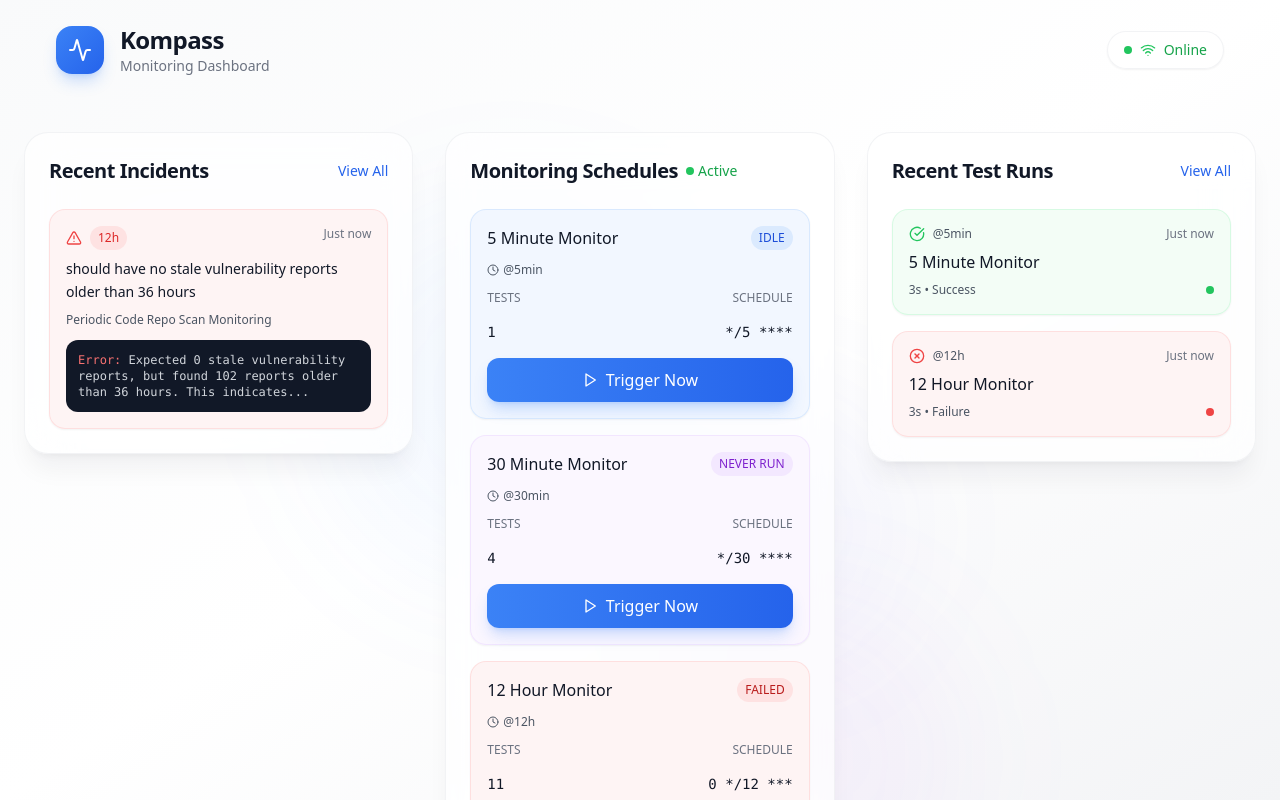
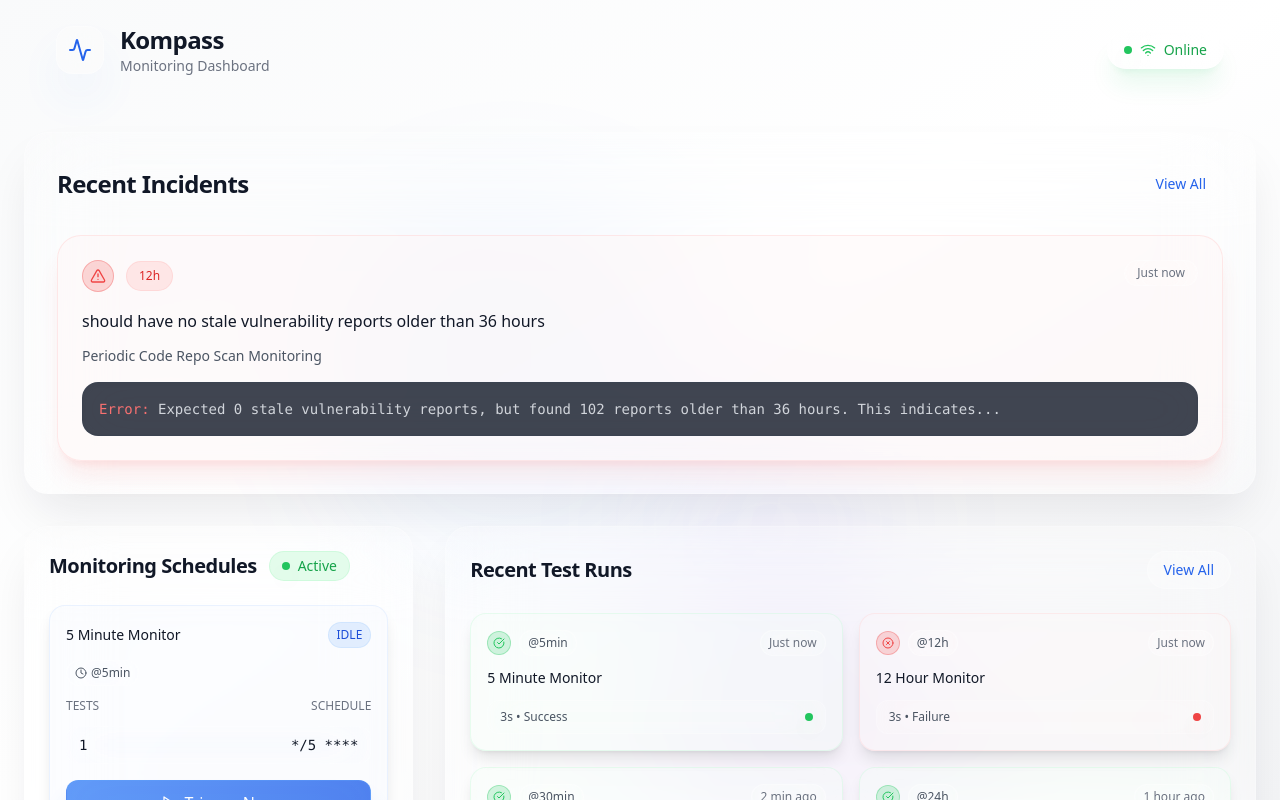
Before and after one commit to AmirTru/liquid-status-glow-design, a React (Vite) app: page / in a window 1280 px wide. Shown: the top 800 px of the page. Built offline with nearby package versions, Linux system fonts and the light colour scheme.

Commit message:
Refactor: Implement glass elements and grid
Integrate glass-like elements and update the layout to use a new grid structure. Recent Incidents will take the top space, while Monitoring Schedules and Recent Test Runs will occupy the bottom row, split 1/3 and 2/3 respectively.

```diff
--- a/src/components/Header.tsx
+++ b/src/components/Header.tsx
@@ -8,8 +8,8 @@ const Header = () => {
       <div className="container mx-auto">
         <div className="flex items-center justify-between">
           <div className="flex items-center space-x-4">
-            <div className="w-12 h-12 bg-gradient-to-br from-blue-500 to-blue-600 rounded-2xl flex items-center justify-center shadow-lg shadow-blue-500/25">
-              <Activity className="w-6 h-6 text-white" />
+            <div className="w-12 h-12 bg-white/20 backdrop-blur-xl border border-white/30 rounded-2xl flex items-center justify-center shadow-2xl shadow-blue-500/20">
+              <Activity className="w-6 h-6 text-blue-600" />
             </div>
             <div>
               <h1 className="text-2xl font-semibold text-gray-900 tracking-tight">Kompass</h1>
@@ -17,8 +17,8 @@ const Header = () => {
             </div>
           </div>
 
-          <div className="flex items-center space-x-2 bg-white/80 backdrop-blur-xl border border-gray-200/50 rounded-full px-4 py-2 shadow-sm">
-            <div className="w-2 h-2 bg-green-500 rounded-full"></div>
+          <div className="flex items-center space-x-2 bg-white/30 backdrop-blur-xl border border-white/40 rounded-full px-4 py-2 shadow-xl shadow-green-500/10">
+            <div className="w-2 h-2 bg-green-500 rounded-full shadow-lg shadow-green-500/50"></div>
             <Wifi className="w-4 h-4 text-green-500" />
             <span className="text-green-600 text-sm font-medium">Online</span>
           </div>
--- a/src/components/MonitoringSchedules.tsx
+++ b/src/components/MonitoringSchedules.tsx
@@ -35,29 +35,29 @@ const MonitoringSchedules = () => {
 
   const getStatusColor = (status: string) => {
     switch (status) {
-      case 'IDLE': return 'bg-blue-50/80 border-blue-200/50';
-      case 'NEVER RUN': return 'bg-purple-50/80 border-purple-200/50';
-      case 'FAILED': return 'bg-red-50/80 border-red-200/50';
-      default: return 'bg-gray-50/80 border-gray-200/50';
+      case 'IDLE': return 'bg-blue-50/20 border-blue-200/30';
+      case 'NEVER RUN': return 'bg-purple-50/20 border-purple-200/30';
+      case 'FAILED': return 'bg-red-50/20 border-red-200/30';
+      default: return 'bg-gray-50/20 border-gray-200/30';
     }
   };
 
   const getStatusBadgeColor = (status: string) => {
     switch (status) {
-      case 'IDLE': return 'bg-blue-100 text-blue-700';
-      case 'NEVER RUN': return 'bg-purple-100 text-purple-700';
-      case 'FAILED': return 'bg-red-100 text-red-700';
-      default: return 'bg-gray-100 text-gray-700';
+      case 'IDLE': return 'bg-blue-100/80 text-blue-700 border-blue-200/50';
+      case 'NEVER RUN': return 'bg-purple-100/80 text-purple-700 border-purple-200/50';
+      case 'FAILED': return 'bg-red-100/80 text-red-700 border-red-200/50';
+      default: return 'bg-gray-100/80 text-gray-700 border-gray-200/50';
     }
   };
 
   return (
-    <div className="bg-white/70 backdrop-blur-xl border border-gray-200/50 rounded-3xl p-6 shadow-xl shadow-gray-900/5 hover:shadow-2xl hover:shadow-gray-900/10 transition-all duration-500">
+    <div className="bg-white/10 backdrop-blur-2xl border border-white/20 rounded-3xl p-6 shadow-2xl shadow-gray-900/10 hover:shadow-3xl hover:shadow-gray-900/15 transition-all duration-700 hover:bg-white/15">
       <div className="flex items-center justify-between mb-6">
-        <div className="flex items-center space-x-2">
+        <div className="flex items-center space-x-3">
           <h2 className="text-xl font-semibold text-gray-900 tracking-tight">Monitoring Schedules</h2>
-          <div className="flex items-center space-x-1">
-            <div className="w-2 h-2 bg-green-500 rounded-full"></div>
+          <div className="flex items-center space-x-2 bg-green-100/80 backdrop-blur-xl px-3 py-1 rounded-full border border-green-200/50">
+            <div className="w-2 h-2 bg-green-500 rounded-full shadow-lg shadow-green-500/50"></div>
             <span className="text-green-600 text-sm font-medium">Active</span>
           </div>
         </div>
@@ -67,33 +67,33 @@ const MonitoringSchedules = () => {
         {schedules.map((schedule, index) => (
           <div
             key={index}
-            className={`${getStatusColor(schedule.status)} backdrop-blur-sm border rounded-2xl p-4 hover:scale-105 transition-all duration-300 shadow-sm`}
+            className={`${getStatusColor(schedule.status)} backdrop-blur-xl border rounded-2xl p-4 hover:scale-[1.02] transition-all duration-500 shadow-lg hover:shadow-xl`}
           >
             <div className="flex items-center justify-between mb-3">
-              <h3 className="text-gray-900 font-medium">{schedule.name}</h3>
-              <span className={`text-xs px-2 py-1 rounded-full font-medium ${getStatusBadgeColor(schedule.status)}`}>
+              <h3 className="text-gray-900 font-medium text-sm">{schedule.name}</h3>
+              <span className={`text-xs px-2 py-1 rounded-full font-medium backdrop-blur-xl border ${getStatusBadgeColor(schedule.status)}`}>
                 {schedule.status}
               </span>
             </div>
 
             <div className="flex items-center space-x-4 text-xs text-gray-600 mb-3 font-medium">
-              <span className="flex items-center space-x-1">
+              <span className="flex items-center space-x-1 bg-white/20 backdrop-blur-xl px-2 py-1 rounded-full border border-white/30">
                 <Clock className="w-3 h-3" />
                 <span>{schedule.interval}</span>
               </span>
             </div>
 
-            <div className="flex items-center justify-between text-xs text-gray-500 mb-4 font-medium">
+            <div className="flex items-center justify-between text-xs text-gray-500 mb-3 font-medium">
               <span>TESTS</span>
               <span>SCHEDULE</span>
             </div>
 
-            <div className="flex items-center justify-between text-sm text-gray-900 mb-4 font-mono">
+            <div className="flex items-center justify-between text-sm text-gray-900 mb-4 font-mono bg-white/10 backdrop-blur-xl px-3 py-2 rounded-xl border border-white/20">
               <span>{schedule.tests}</span>
               <span>{schedule.schedule}</span>
             </div>
 
-            <button className="w-full bg-gradient-to-r from-blue-500 to-blue-600 hover:from-blue-600 hover:to-blue-700 text-white font-medium py-2.5 px-4 rounded-xl transition-all duration-300 shadow-lg shadow-blue-500/25 hover:shadow-blue-500/40 flex items-center justify-center space-x-2">
+            <button className="w-full bg-gradient-to-r from-blue-500/80 to-blue-600/80 backdrop-blur-xl hover:from-blue-600/90 hover:to-blue-700/90 text-white font-medium py-2.5 px-4 rounded-xl transition-all duration-300 shadow-xl shadow-blue-500/30 hover:shadow-blue-500/50 flex items-center justify-center space-x-2 border border-blue-400/30">
               <Play className="w-4 h-4" />
               <span>Trigger Now</span>
             </button>
--- a/src/components/RecentIncidents.tsx
+++ b/src/components/RecentIncidents.tsx
@@ -4,31 +4,33 @@ import { Clock, AlertTriangle } from 'lucide-react';
 
 const RecentIncidents = () => {
   return (
-    <div className="bg-white/70 backdrop-blur-xl border border-gray-200/50 rounded-3xl p-6 shadow-xl shadow-gray-900/5 hover:shadow-2xl hover:shadow-gray-900/10 transition-all duration-500">
-      <div className="flex items-center justify-between mb-6">
-        <h2 className="text-xl font-semibold text-gray-900 tracking-tight">Recent Incidents</h2>
-        <button className="text-blue-600 hover:text-blue-700 text-sm font-medium transition-colors">
+    <div className="bg-white/10 backdrop-blur-2xl border border-white/20 rounded-3xl p-8 shadow-2xl shadow-gray-900/10 hover:shadow-3xl hover:shadow-gray-900/15 transition-all duration-700 hover:bg-white/15">
+      <div className="flex items-center justify-between mb-8">
+        <h2 className="text-2xl font-semibold text-gray-900 tracking-tight">Recent Incidents</h2>
+        <button className="text-blue-600 hover:text-blue-700 text-sm font-medium transition-colors bg-white/20 backdrop-blur-xl px-4 py-2 rounded-full border border-white/30 hover:bg-white/30">
           View All
         </button>
       </div>
 
-      <div className="space-y-4">
-        <div className="bg-red-50/80 backdrop-blur-sm border border-red-200/50 rounded-2xl p-4 hover:scale-105 transition-all duration-300 shadow-sm">
-          <div className="flex items-start justify-between mb-2">
-            <div className="flex items-center space-x-2">
-              <AlertTriangle className="w-4 h-4 text-red-500" />
-              <span className="text-red-600 text-xs bg-red-100 px-2 py-1 rounded-full font-medium">12h</span>
+      <div className="space-y-6">
+        <div className="bg-red-50/30 backdrop-blur-xl border border-red-200/40 rounded-3xl p-6 hover:scale-[1.02] transition-all duration-500 shadow-xl shadow-red-500/10 hover:shadow-red-500/20">
+          <div className="flex items-start justify-between mb-4">
+            <div className="flex items-center space-x-3">
+              <div className="w-8 h-8 bg-red-500/20 backdrop-blur-xl rounded-full flex items-center justify-center border border-red-500/30">
+                <AlertTriangle className="w-4 h-4 text-red-500" />
+              </div>
+              <span className="text-red-600 text-xs bg-red-100/80 backdrop-blur-xl px-3 py-1.5 rounded-full font-medium border border-red-200/50">12h</span>
             </div>
-            <span className="text-gray-500 text-xs font-medium">Just now</span>
+            <span className="text-gray-500 text-xs font-medium bg-white/20 backdrop-blur-xl px-3 py-1 rounded-full border border-white/30">Just now</span>
           </div>
 
-          <h3 className="text-gray-900 font-medium mb-2 text-sm leading-relaxed">
+          <h3 className="text-gray-900 font-medium mb-3 text-base leading-relaxed">
             should have no stale vulnerability reports older than 36 hours
           </h3>
 
-          <p className="text-gray-600 text-xs mb-3 font-medium">Periodic Code Repo Scan Monitoring</p>
+          <p className="text-gray-600 text-sm mb-4 font-medium">Periodic Code Repo Scan Monitoring</p>
 
-          <div className="bg-gray-900 rounded-xl p-3 font-mono text-xs">
+          <div className="bg-gray-900/80 backdrop-blur-xl rounded-2xl p-4 font-mono text-sm border border-gray-700/50 shadow-inner">
             <span className="text-red-400">Error:</span>
             <span className="text-gray-300"> Expected 0 stale vulnerability reports, but found 102 reports older than 36 hours. This indicates...</span>
           </div>
--- a/src/components/RecentTestRuns.tsx
+++ b/src/components/RecentTestRuns.tsx
@@ -11,7 +11,7 @@ const RecentTestRuns = () => {
       details: '3s',
       time: 'Just now',
       icon: CheckCircle,
-      color: 'bg-green-50/80 border-green-200/50'
+      color: 'bg-green-50/20 border-green-200/30'
     },
     {
       name: '12 Hour Monitor',
@@ -20,38 +20,58 @@ const RecentTestRuns = () => {
       details: '3s',
       time: 'Just now',
       icon: XCircle,
-      color: 'bg-red-50/80 border-red-200/50'
+      color: 'bg-red-50/20 border-red-200/30'
+    },
+    {
+      name: '30 Minute Monitor',
+      duration: '@30min',
+      status: 'Success',
+      details: '1.2s',
+      time: '2 min ago',
+      icon: CheckCircle,
+      color: 'bg-green-50/20 border-green-200/30'
+    },
+    {
+      name: 'Daily Health Check',
+      duration: '@24h',
+      status: 'Success',
+      details: '5.8s',
+      time: '1 hour ago',
+      icon: CheckCircle,
+      color: 'bg-green-50/20 border-green-200/30'
     }
   ];
 
   return (
-    <div className="bg-white/70 backdrop-blur-xl border border-gray-200/50 rounded-3xl p-6 shadow-xl shadow-gray-900/5 hover:shadow-2xl hover:shadow-gray-900/10 transition-all duration-500">
+    <div className="bg-white/10 backdrop-blur-2xl border border-white/20 rounded-3xl p-6 shadow-2xl shadow-gray-900/10 hover:shadow-3xl hover:shadow-gray-900/15 transition-all duration-700 hover:bg-white/15">
       <div className="flex items-center justify-between mb-6">
         <h2 className="text-xl font-semibold text-gray-900 tracking-tight">Recent Test Runs</h2>
-        <button className="text-blue-600 hover:text-blue-700 text-sm font-medium transition-colors">
+        <button className="text-blue-600 hover:text-blue-700 text-sm font-medium transition-colors bg-white/20 backdrop-blur-xl px-4 py-2 rounded-full border border-white/30 hover:bg-white/30">
           View All
         </button>
       </div>
 
-      <div className="space-y-4">
+      <div className="grid grid-cols-1 md:grid-cols-2 gap-4">
         {testRuns.map((test, index) => (
           <div
             key={index}
-            className={`${test.color} backdrop-blur-sm border rounded-2xl p-4 hover:scale-105 transition-all duration-300 shadow-sm`}
+            className={`${test.color} backdrop-blur-xl border rounded-2xl p-4 hover:scale-[1.02] transition-all duration-500 shadow-lg hover:shadow-xl`}
           >
-            <div className="flex items-center justify-between mb-2">
+            <div className="flex items-center justify-between mb-3">
               <div className="flex items-center space-x-2">
-                <test.icon className={`w-4 h-4 ${test.status === 'Success' ? 'text-green-500' : 'text-red-500'}`} />
-                <span className="text-gray-600 text-xs font-medium">{test.duration}</span>
+                <div className={`w-6 h-6 rounded-full flex items-center justify-center ${test.status === 'Success' ? 'bg-green-500/20 border border-green-500/30' : 'bg-red-500/20 border border-red-500/30'} backdrop-blur-xl`}>
+                  <test.icon className={`w-3 h-3 ${test.status === 'Success' ? 'text-green-500' : 'text-red-500'}`} />
+                </div>
+                <span className="text-gray-600 text-xs font-medium bg-white/20 backdrop-blur-xl px-2 py-1 rounded-full border border-white/30">{test.duration}</span>
               </div>
-              <span className="text-gray-500 text-xs font-medium">{test.time}</span>
+              <span className="text-gray-500 text-xs font-medium bg-white/20 backdrop-blur-xl px-2 py-1 rounded-full border border-white/30">{test.time}</span>
             </div>
 
-            <h3 className="text-gray-900 font-medium mb-2">{test.name}</h3>
+            <h3 className="text-gray-900 font-medium mb-3 text-sm">{test.name}</h3>
 
-            <div className="flex items-center justify-between text-xs">
+            <div className="flex items-center justify-between text-xs bg-white/10 backdrop-blur-xl px-3 py-2 rounded-xl border border-white/20">
               <span className="text-gray-600 font-medium">{test.details} • {test.status}</span>
-              <div className={`w-2 h-2 rounded-full ${test.status === 'Success' ? 'bg-green-500' : 'bg-red-500'}`}></div>
+              <div className={`w-2 h-2 rounded-full ${test.status === 'Success' ? 'bg-green-500' : 'bg-red-500'} shadow-lg ${test.status === 'Success' ? 'shadow-green-500/50' : 'shadow-red-500/50'}`}></div>
             </div>
           </div>
         ))}
--- a/src/pages/Index.tsx
+++ b/src/pages/Index.tsx
@@ -13,15 +13,20 @@ const Index = () => {
       <div className="relative z-10">
         <Header />
         <div className="container mx-auto px-6 py-8">
-          <div className="grid grid-cols-1 lg:grid-cols-3 gap-8">
-            <div className="lg:col-span-1">
+          <div className="grid grid-cols-1 gap-8">
+            {/* Recent Incidents - Full width at top */}
+            <div className="w-full">
               <RecentIncidents />
             </div>
-            <div className="lg:col-span-1">
-              <MonitoringSchedules />
-            </div>
-            <div className="lg:col-span-1">
-              <RecentTestRuns />
+
+            {/* Bottom row - 1/3 and 2/3 split */}
+            <div className="grid grid-cols-1 lg:grid-cols-3 gap-8">
+              <div className="lg:col-span-1">
+                <MonitoringSchedules />
+              </div>
+              <div className="lg:col-span-2">
+                <RecentTestRuns />
+              </div>
             </div>
           </div>
         </div>
```
